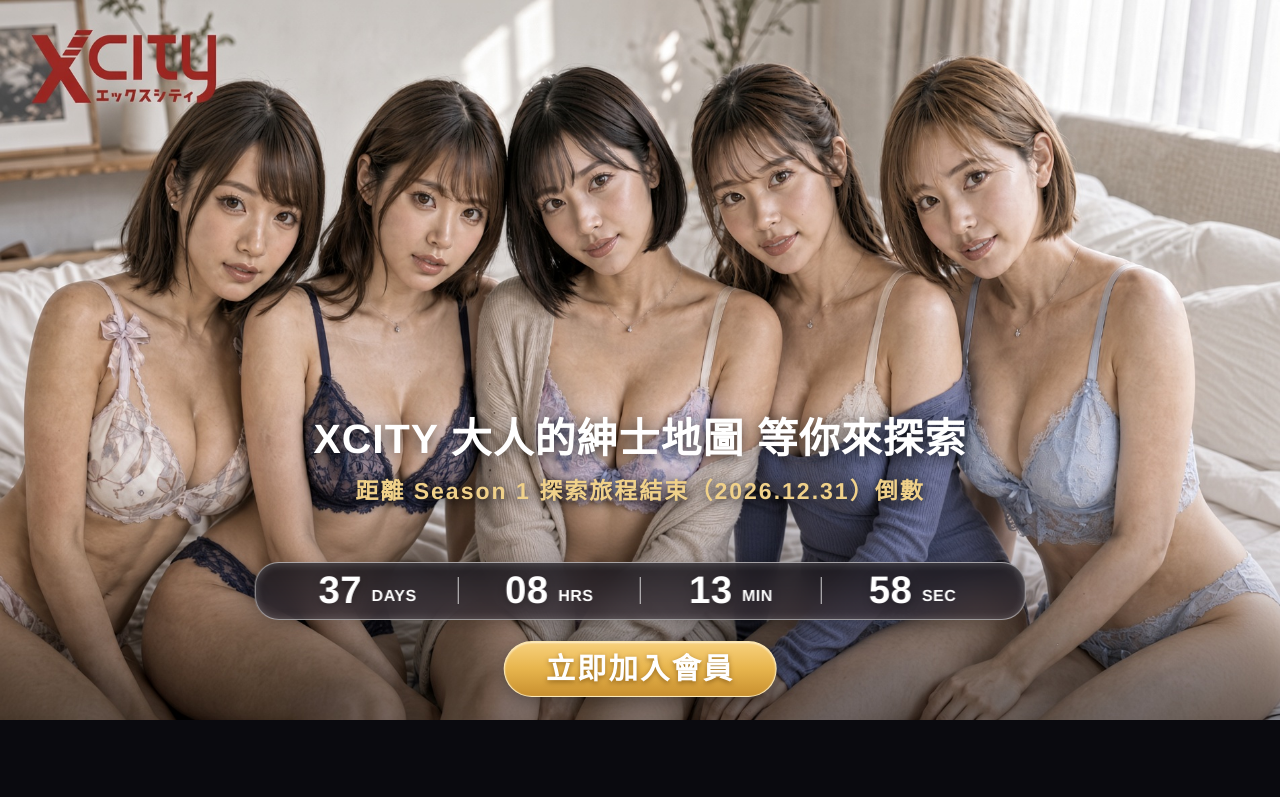
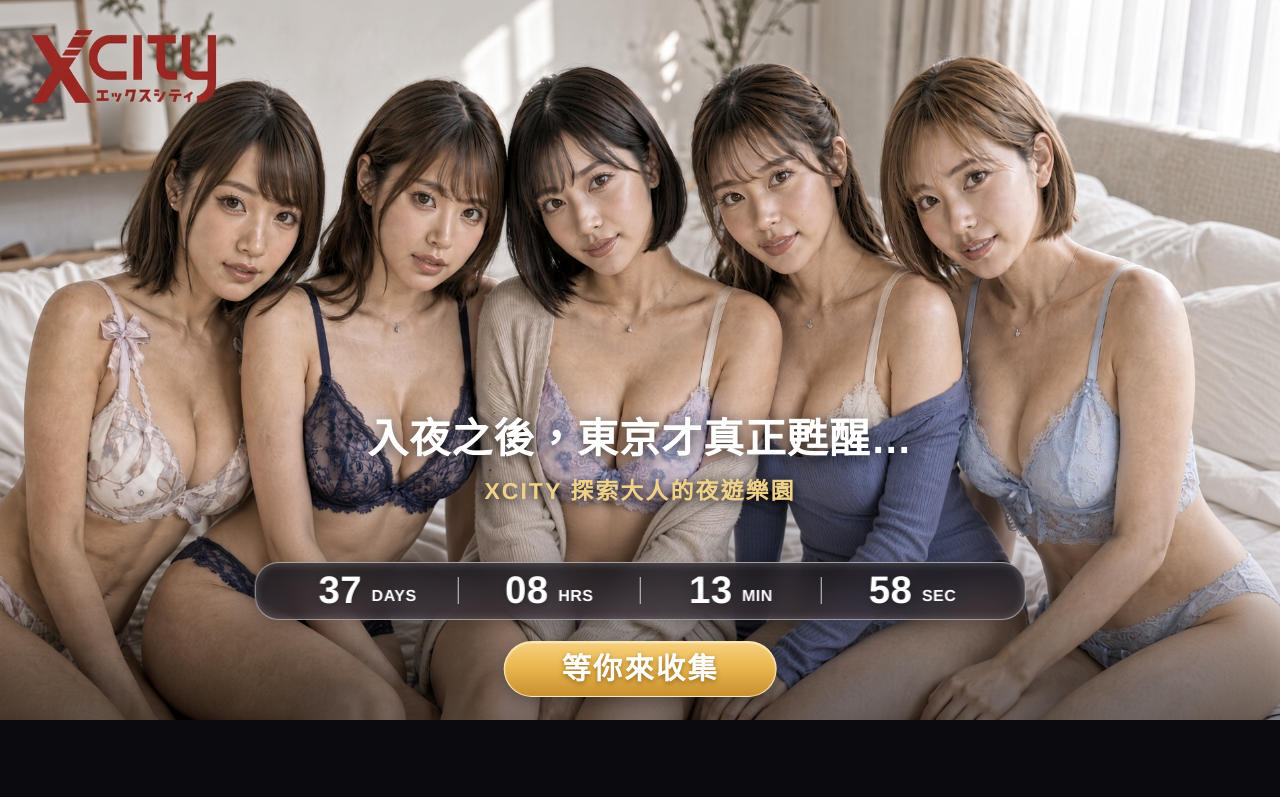
Before and after one commit to charlivia/Xcity-V2, a plain HTML site: page index.html in a window 1280 px wide. Shown: the top 797 px of the page. Drawn offline with Linux system fonts and the light colour scheme.

Commit message:
Update index.html

```diff
--- a/index.html
+++ b/index.html
@@ -276,9 +276,9 @@ footer {
 
 <header class="hero" aria-label="XCITY 紳士賽季主視覺">
 
- <div class="hero-content">
-  <h1>XCITY 大人的紳士地圖 等你來探索</h1>
-  <span class="sub-title">距離 Season 1 探索旅程結束（2026.12.31）倒數</span>
+<div class="hero-content">
+  <h1>入夜之後，東京才真正甦醒…</h1>
+  <span class="sub-title">XCITY 探索大人的夜遊樂園</span>
 </div>
 
   <div class="countdown" id="countdown" aria-label="賽季結束倒數">
@@ -304,7 +304,7 @@ footer {
   </div>
 
   <!-- 替換成正式會員註冊網址 -->
-  <a href="#" class="cta" id="joinButton">立即加入會員</a>
+<a href="#" class="cta" id="joinButton">等你來收集</a>
 
 </header>
 
```
